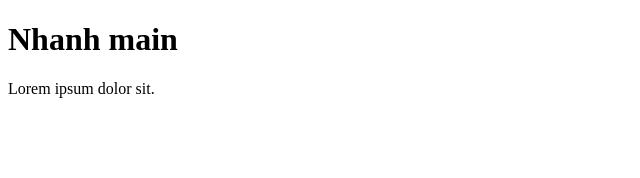
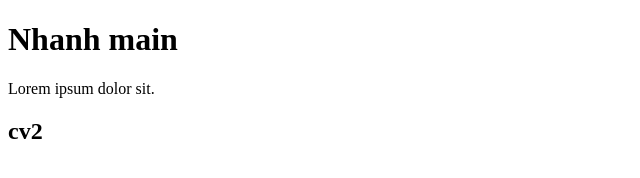
Before and after one commit to Thien74Mta/duan8, a plain HTML site: page index.html in a window 1280 px wide. Shown: the full height of the page, 0-640 px from the left. Drawn offline with Linux system fonts and the light colour scheme.

Commit message:
1.cv2 sua

```diff
--- a/index.html
+++ b/index.html
@@ -8,5 +8,6 @@
   <body>
     <h1>Nhanh main</h1>
     <p>Lorem ipsum dolor sit.</p>
+    <h2>cv2</h2>
   </body>
 </html>
```
